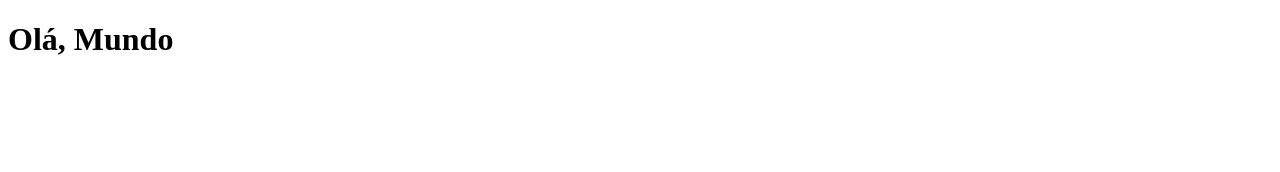
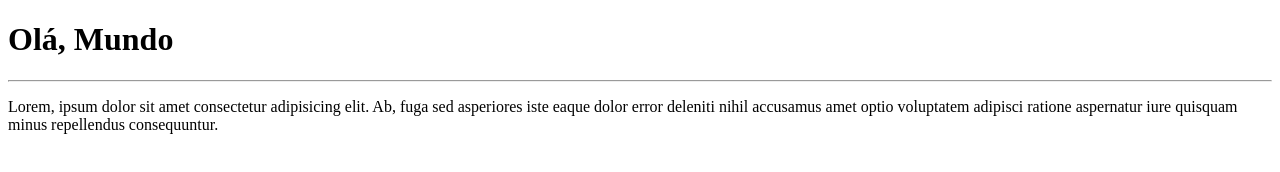
Before and after one commit to Leonardo-Soares/Ola-Mundo, a plain HTML site: page site-exemplo/index.html in a window 1280 px wide. Drawn offline with Linux system fonts and the light colour scheme.

Commit message:
Adicionei um parágrafo

```diff
--- a/site-exemplo/index.html
+++ b/site-exemplo/index.html
@@ -7,5 +7,9 @@
 </head>
 <body>
     <h1>Olá, Mundo</h1>
+    <hr>
+    <p>
+        Lorem, ipsum dolor sit amet consectetur adipisicing elit. Ab, fuga sed asperiores iste eaque dolor error deleniti nihil accusamus amet optio voluptatem adipisci ratione aspernatur iure quisquam minus repellendus consequuntur.
+    </p>
 </body>
 </html>
```
